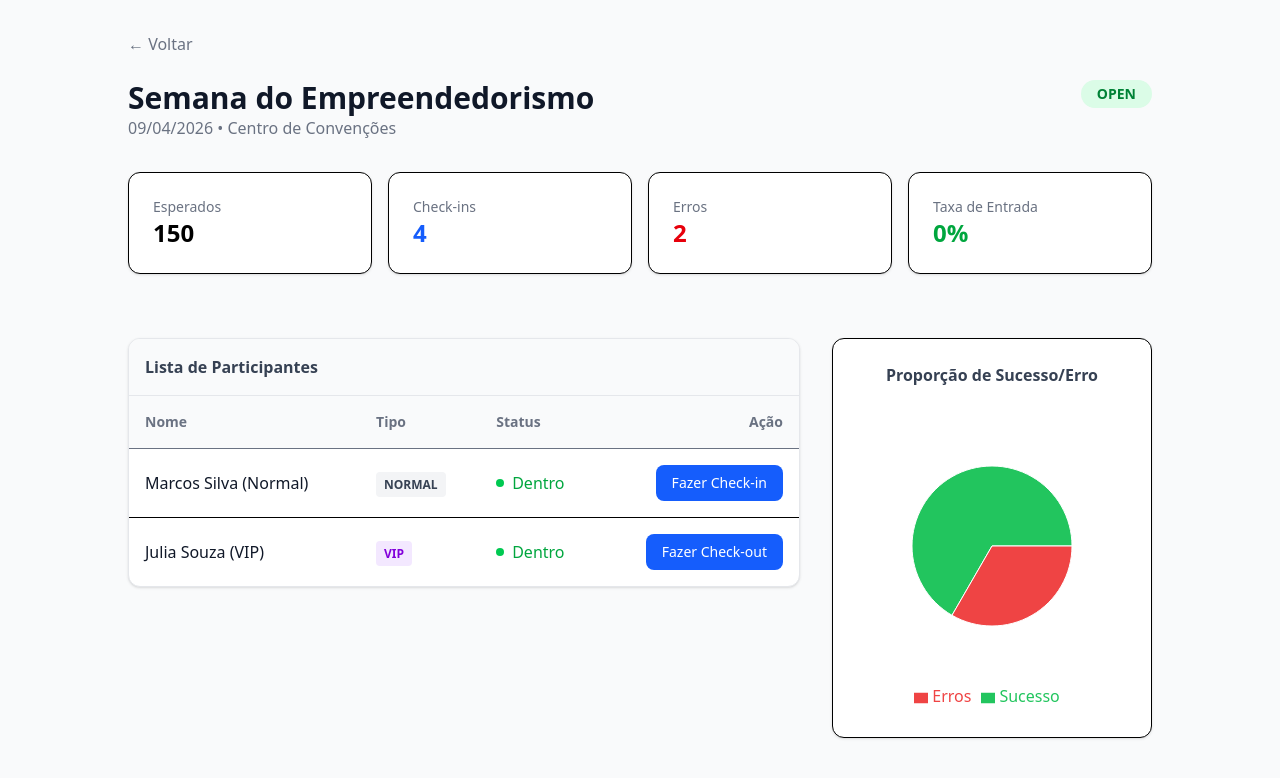
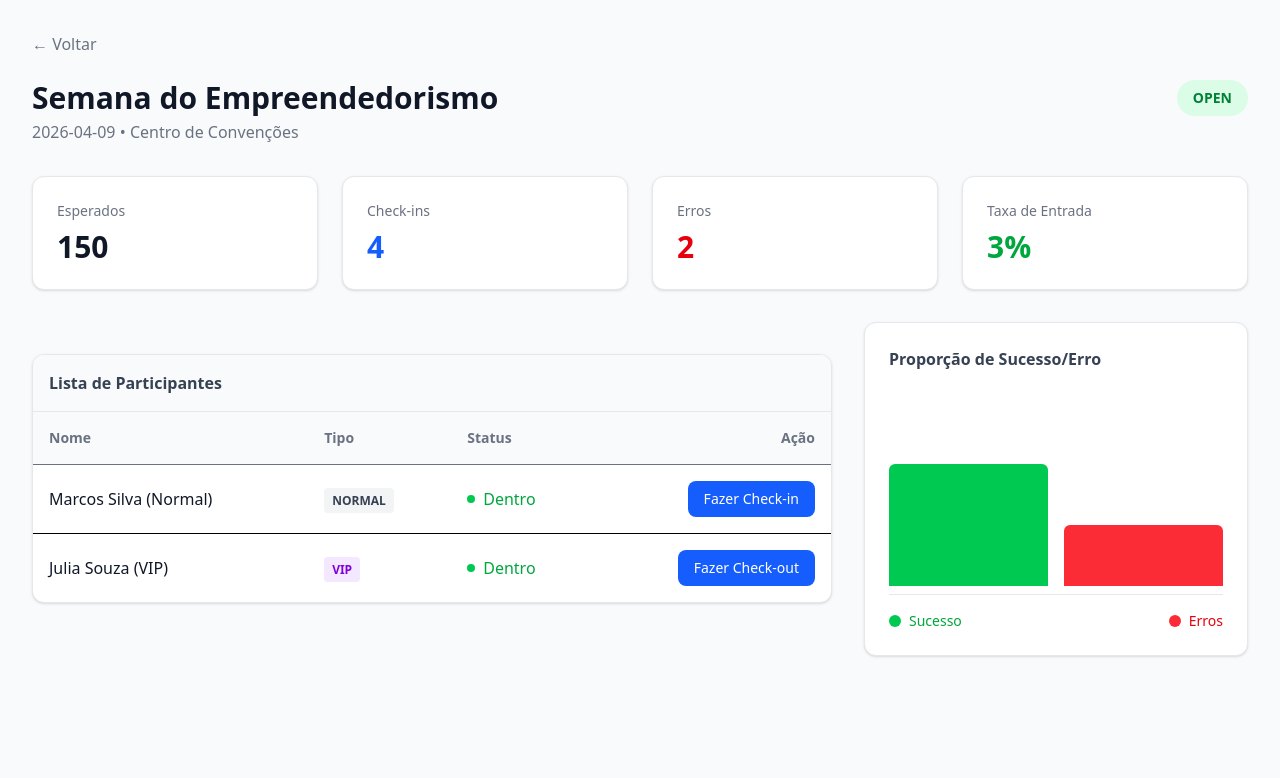
Before and after one commit to marcosads2025/teste-tecnico-front-end, a Next.js app: page /evento/1 in a window 1280 px wide. Shown: the top 778 px of the page. Built offline with nearby package versions, Linux system fonts and the light colour scheme; data requests are answered from the project's data file.

Commit message:
correção e nelhorias page.tsx

```diff
--- a/app/evento/[id]/page.tsx
+++ b/app/evento/[id]/page.tsx
@@ -1,287 +1,147 @@
 "use client";
 
-import { useEffect, useState } from "react";
-import { useParams, useRouter } from "next/navigation";
+import { useEffect, useState } from 'react';
+import { useRouter, useParams } from 'next/navigation';
+import { getEventById, getParticipantsByEvent, updateEventMetrics } from '../../../services/api';
+import { Event, Participant } from '../../../types';
+import ParticipantsTable from '../../components/ParticipantsTable';
 
-import { Event, Participant } from "../../../types";
-
-import {
-    getEventById,
-    getParticipantsByEvent,
-    updateEventMetrics
-} from "../../../services/api";
-
-import ParticipantsTable from "../../components/ParticipantsTable";
-
-import {
-    PieChart,
-    Pie,
-    Cell,
-    ResponsiveContainer,
-    Tooltip,
-    Legend
-} from "recharts";
-
-export default function EventDetails() {
-
+export default function EventoDetalhePage() {
+    const router = useRouter();
+    // Utilizamos useParams para garantir que o ID é lido corretamente no navegador
     const params = useParams();
-    const router = useRouter();
-
-    const id = params.id as string;
+    const eventId = params?.id as string;
 
     const [event, setEvent] = useState<Event | null>(null);
-
-    const [participants, setParticipants] =
-        useState<Participant[]>([]);
-
+    const [participants, setParticipants] = useState<Participant[]>([]);
     const [loading, setLoading] = useState(true);
-
-    const [error, setError] =
-        useState<string | null>(null);
+    const [error, setError] = useState<string | null>(null);
 
     useEffect(() => {
-
-        async function loadData() {
+        const loadData = async () => {
+            if (!eventId) return; // Segurança extra
 
             try {
-
-                const [eventData, participantsData] =
-                    await Promise.all([
-                        getEventById(id),
-                        getParticipantsByEvent(id)
+                setLoading(true);
+                const [eventData, participantsData] = await Promise.all([
+                    getEventById(eventId),
+                    getParticipantsByEvent(eventId)
                 ]);
 
                 setEvent(eventData);
                 setParticipants(participantsData);
-
-            } catch (error) {
-
-                console.error(error);
-
-                setError(
-                    "Não foi possível carregar os dados."
-                );
-
+            } catch (err) {
+                setError("Erro ao carregar os dados do evento.");
+                console.error(err);
             } finally {
-
                 setLoading(false);
             }
-        }
+        };
 
-        if (id) {
+        if (eventId) {
             loadData();
         }
+    }, [eventId]);
 
-    }, [id]);
-
-    // Atualiza métricas em tempo real
-    const handleMetricsUpdate = async (
-        newCheckins: number,
-        newErrors: number
-    ) => {
-
+    const handleMetricsUpdate = async (newCheckins: number, newErrors: number) => {
         if (!event) return;
 
-        const taxa = (
-            (newCheckins / event.expected_count) * 100
-        ).toFixed(1);
-
+        try {
             setEvent({
                 ...event,
                 checkin_count: newCheckins,
                 error_count: newErrors,
-            entry_rate: Number(taxa)
             });
 
-        await updateEventMetrics(
-            event.id,
-            newCheckins,
-            newErrors
-        );
+            await updateEventMetrics(event.id, newCheckins, newErrors);
+        } catch (error) {
+            console.error("Erro ao atualizar métricas no servidor", error);
+        }
     };
 
-    if (loading) {
+    if (loading) return <div className="p-8 text-center text-gray-500 font-semibold">A carregar dados...</div>;
+    if (error) return <div className="p-8 text-center text-red-500 font-semibold">{error}</div>;
+    if (!event) return <div className="p-8 text-center text-gray-500 font-semibold">Evento não encontrado.</div>;
+
+    const expected = event.expected_count || 0;
+    const checkins = event.checkin_count || 0;
+    const errors = event.error_count || 0;
+
+    const entryRate = expected > 0 ? Math.round((checkins / expected) * 100) : 0;
+    const totalAttempts = checkins + errors;
 
     return (
-            <main className="min-h-screen flex items-center justify-center">
-                <p className="animate-pulse">
-                    Carregando...
-                </p>
-            </main>
-        );
-    }
-
-    if (error || !event) {
-
-        return (
-            <main className="min-h-screen flex items-center justify-center">
-                <p className="text-red-500">
-                    {error}
-                </p>
-            </main>
-        );
-    }
-
-    // Dados do gráfico
-    const chartData = [
-        {
-            name: "Sucesso",
-            value: event.checkin_count,
-            color: "#22c55e"
-        },
-        {
-            name: "Erros",
-            value: event.error_count,
-            color: "#ef4444"
-        }
-    ];
-
-    return (
-
-        <main className="min-h-screen bg-gray-50 p-8">
-
-            <div className="max-w-5xl mx-auto">
-
+        <div className="min-h-screen bg-gray-50 p-8">
             <button
-                    onClick={() => router.push("/")}
-                    className="mb-6 text-gray-500 hover:text-gray-800"
+                onClick={() => router.push('/')}
+                className="mb-6 text-gray-500 hover:text-gray-800 flex items-center gap-2 font-medium"
             >
-                    &larr; Voltar
+                ← Voltar
             </button>
 
-                <div className="mb-8 flex justify-between items-start">
-
+            <div className="flex justify-between items-start mb-8">
                 <div>
-
-                        <h1 className="text-3xl font-bold text-gray-900">
-                            {event.name}
-                        </h1>
-
-                        <p className="text-gray-500">
-                            {new Date(event.date)
-                                .toLocaleDateString("pt-BR")}
-                            {" • "}
-                            {event.location}
-                        </p>
-
+                    <h1 className="text-3xl font-bold text-gray-900">{event.name}</h1>
+                    <p className="text-gray-500 mt-1">{event.date} • {event.location || 'Local não definido'}</p>
+                </div>
+                <span className={`px-4 py-2 rounded-full text-sm font-bold uppercase ${
+                    event.status === 'open' ? 'bg-green-100 text-green-700' :
+                        event.status === 'closed' ? 'bg-red-100 text-red-700' :
+                            'bg-gray-200 text-gray-600'
+                }`}>
+                    {event.status}
+                </span>
             </div>
 
-                    <span
-                        className={`px-4 py-1 rounded-full text-sm font-semibold ${
-                            event.status === "open"
-                                ? "bg-green-100 text-green-700"
-                                : "bg-red-100 text-red-700"
-                        }`}
-                    >
-                        {event.status.toUpperCase()}
-                    </span>
-
+            <div className="grid grid-cols-1 md:grid-cols-4 gap-6 mb-8">
+                <div className="bg-white p-6 rounded-xl border border-gray-200 shadow-sm">
+                    <p className="text-gray-500 text-sm font-medium">Esperados</p>
+                    <p className="text-3xl font-bold text-gray-900 mt-2">{expected}</p>
+                </div>
+                <div className="bg-white p-6 rounded-xl border border-gray-200 shadow-sm">
+                    <p className="text-gray-500 text-sm font-medium">Check-ins</p>
+                    <p className="text-3xl font-bold text-blue-600 mt-2">{checkins}</p>
+                </div>
+                <div className="bg-white p-6 rounded-xl border border-gray-200 shadow-sm">
+                    <p className="text-gray-500 text-sm font-medium">Erros</p>
+                    <p className="text-3xl font-bold text-red-600 mt-2">{errors}</p>
+                </div>
+                <div className="bg-white p-6 rounded-xl border border-gray-200 shadow-sm">
+                    <p className="text-gray-500 text-sm font-medium">Taxa de Entrada</p>
+                    <p className="text-3xl font-bold text-green-600 mt-2">{entryRate}%</p>
+                </div>
             </div>
 
-                {/* Cards */}
-                <div className="grid grid-cols-1 md:grid-cols-4 gap-4 mb-8">
-
-                    <div className="bg-white p-6 rounded-xl border shadow-sm">
-                        <p className="text-gray-500 text-sm">
-                            Esperados
-                        </p>
-
-                        <p className="text-2xl font-bold">
-                            {event.expected_count}
-                        </p>
-                    </div>
-
-                    <div className="bg-white p-6 rounded-xl border shadow-sm">
-                        <p className="text-gray-500 text-sm">
-                            Check-ins
-                        </p>
-
-                        <p className="text-2xl font-bold text-blue-600">
-                            {event.checkin_count}
-                        </p>
-                    </div>
-
-                    <div className="bg-white p-6 rounded-xl border shadow-sm">
-                        <p className="text-gray-500 text-sm">
-                            Erros
-                        </p>
-
-                        <p className="text-2xl font-bold text-red-600">
-                            {event.error_count}
-                        </p>
-                    </div>
-
-                    <div className="bg-white p-6 rounded-xl border shadow-sm">
-                        <p className="text-gray-500 text-sm">
-                            Taxa de Entrada
-                        </p>
-
-                        <p className="text-2xl font-bold text-green-600">
-                            {event.entry_rate}%
-                        </p>
-                    </div>
-
-                </div>
-
-                {/* Tabela + gráfico */}
             <div className="grid grid-cols-1 lg:grid-cols-3 gap-8">
-
                 <div className="lg:col-span-2">
-
                     <ParticipantsTable
                         event={event}
                         initialParticipants={participants}
                         onMetricsUpdate={handleMetricsUpdate}
                     />
-
                 </div>
 
-                    <div className="bg-white p-6 rounded-xl border shadow-sm flex flex-col items-center justify-center mt-8 h-[400px]">
+                <div className="lg:col-span-1 mt-8 lg:mt-0">
+                    <div className="bg-white p-6 rounded-xl border border-gray-200 shadow-sm h-full min-h-[300px]">
+                        <h3 className="font-semibold text-gray-700 mb-4">Proporção de Sucesso/Erro</h3>
 
-                        <h3 className="font-semibold text-gray-700 mb-4">
-                            Proporção de Sucesso/Erro
-                        </h3>
-
-                        <ResponsiveContainer
-                            width="100%"
-                            height="100%"
-                        >
-
-                            <PieChart>
-
-                                <Pie
-                                    data={chartData}
-                                    dataKey="value"
-                                    nameKey="name"
-                                    cx="50%"
-                                    cy="50%"
-                                    outerRadius={80}
-                                >
-
-                                    {chartData.map((entry, index) => (
-
-                                        <Cell
-                                            key={`cell-${index}`}
-                                            fill={entry.color}
-                                        />
-
-                                    ))}
-
-                                </Pie>
-
-                                <Tooltip />
-                                <Legend />
-
-                            </PieChart>
-
-                        </ResponsiveContainer>
-
+                        <div className="flex flex-col h-48 justify-end gap-4 mt-8">
+                            <div className="flex items-end gap-4 h-full border-b border-gray-200 pb-2">
+                                <div className="w-1/2 bg-green-500 rounded-t-md transition-all duration-500"
+                                     style={{ height: `${totalAttempts === 0 ? 5 : (checkins / totalAttempts) * 100}%` }}>
                                 </div>
-
+                                <div className="w-1/2 bg-red-500 rounded-t-md transition-all duration-500"
+                                     style={{ height: `${totalAttempts === 0 ? 5 : (errors / totalAttempts) * 100}%` }}>
                                 </div>
-
                             </div>
-
-        </main>
+                        </div>
+                        <div className="flex justify-between mt-4 text-sm font-medium">
+                            <span className="text-green-600 flex items-center gap-2"><div className="w-3 h-3 bg-green-500 rounded-full"></div> Sucesso</span>
+                            <span className="text-red-600 flex items-center gap-2"><div className="w-3 h-3 bg-red-500 rounded-full"></div> Erros</span>
+                        </div>
+                    </div>
+                </div>
+            </div>
+        </div>
     );
 }
```
Lines whose indentation alone changed are shown as unchanged.
